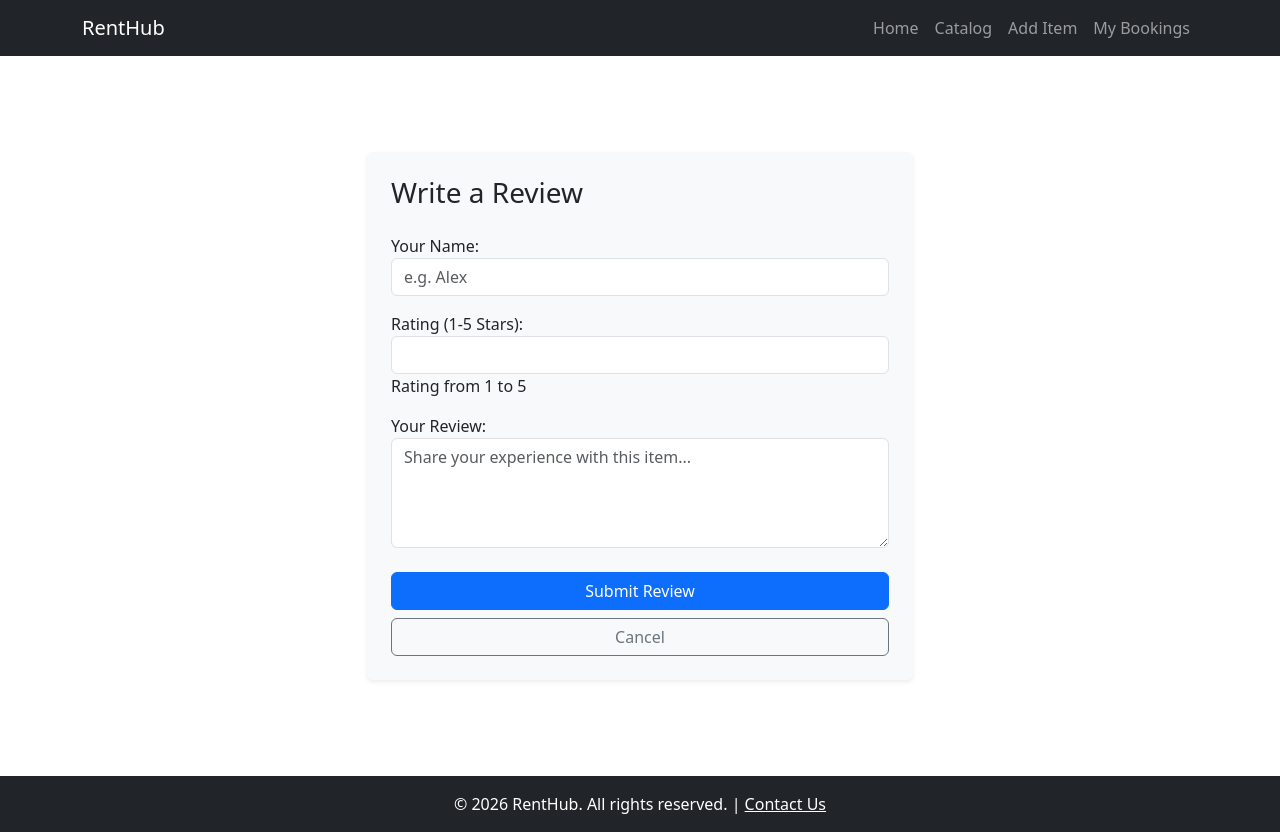
After one commit to vivitoa/renthub-django, a Django app: page /catalog/1/review/add/ in a window 1280 px wide. The commit adds this page. Run offline with Django 5.2, Linux system fonts and the light colour scheme.

Commit message:
Add new model Review

```diff
--- a/catalog/forms.py
+++ b/catalog/forms.py
@@ -1,5 +1,5 @@
 from django import forms
-from .models import Item
+from .models import Item, Review
 
 
 class ItemForm(forms.ModelForm):
@@ -19,3 +19,29 @@ class ItemForm(forms.ModelForm):
                 attrs={'placeholder': 'Describe the item condition and features...', 'rows': 4}),
             'image_url': forms.URLInput(attrs={'placeholder': 'https://...'}),
         }
+
+class ReviewCreateForm(forms.ModelForm):
+    class Meta:
+        model = Review
+        fields = ['reviewer_name', 'rating', 'comment']
+        labels = {
+            'reviewer_name': 'Your Name',
+            'rating': 'Rating (1-5 Stars)',
+            'comment': 'Your Review',
+        }
+        widgets = {
+            'reviewer_name': forms.TextInput(attrs={
+                'placeholder': 'e.g. Alex',
+                'class': 'form-control'
+            }),
+            'rating': forms.NumberInput(attrs={
+                'min': 1,
+                'max': 5,
+                'class': 'form-control'
+            }),
+            'comment': forms.Textarea(attrs={
+                'placeholder': 'Share your experience with this item...',
+                'rows': 4,
+                'class': 'form-control'
+            }),
+        }
--- a/catalog/models.py
+++ b/catalog/models.py
@@ -1,5 +1,5 @@
 from django.db import models
-from django.core.validators import MinLengthValidator, MinValueValidator
+from django.core.validators import MinLengthValidator, MinValueValidator, MaxValueValidator
 from common.models import TimestampedModel
 
 # Create your models here.
@@ -39,3 +39,26 @@ class Item(TimestampedModel):
 
     def __str__(self):
         return self.title
+
+class Review(TimestampedModel):
+
+    item = models.ForeignKey(
+        Item,
+        on_delete=models.CASCADE,
+        related_name='reviews'
+    )
+    reviewer_name = models.CharField(
+        max_length=100,
+        validators=[MinLengthValidator(2, "Name must be at least 2 characters.")]
+    )
+    rating = models.PositiveSmallIntegerField(
+        validators=[
+            MinValueValidator(1, "Minimum rating is 1"),
+            MaxValueValidator(5, "Maximum rating is 5")
+        ],
+        help_text="Rating from 1 to 5"
+    )
+    comment = models.TextField()
+
+    def __str__(self):
+        return f"{self.rating}/5 for {self.item.title}"
--- a/catalog/urls.py
+++ b/catalog/urls.py
@@ -11,5 +11,6 @@ urlpatterns = [
         path('', views.ItemDetailView.as_view(), name='details'),
         path('edit/', views.ItemUpdateView.as_view(), name='edit'),
         path('delete/', views.ItemDeleteView.as_view(), name='delete'),
+        path('review/add/', views.ReviewCreateView.as_view(), name='add_review')
     ])),
 ]
--- a/catalog/views.py
+++ b/catalog/views.py
@@ -1,9 +1,11 @@
-from django.shortcuts import render
-from django.urls import reverse_lazy
+from django.shortcuts import get_object_or_404
+from django.urls import reverse_lazy, reverse
 from django.views.generic import ListView, DetailView, CreateView, UpdateView, DeleteView
 from django.db.models import Q
-from .models import Item
-from .forms import ItemForm
+from .models import Item, Review
+from .forms import ItemForm, ReviewCreateForm
+
+
 # Create your views here.
 
 
@@ -45,3 +47,17 @@ class ItemDeleteView(DeleteView):
     model = Item
     template_name = 'catalog/item_confirm_delete.html'
     success_url = reverse_lazy('catalog:list')
+
+class ReviewCreateView(CreateView):
+    model = Review
+    form_class = ReviewCreateForm
+    template_name = 'catalog/review_form.html'
+
+    def form_valid(self, form):
+        item = get_object_or_404(Item, pk=self.kwargs['pk'])
+        form.instance.item = item
+
+        return super().form_valid(form)
+
+    def get_success_url(self):
+        return reverse('catalog:details', kwargs={'pk': self.kwargs['pk']})
--- /dev/null
+++ b/templates/catalog/review_form.html
@@ -0,0 +1,23 @@
+{% extends 'base.html' %}
+
+{% block content %}
+<div class="row justify-content-center my-5">
+    <div class="col-md-6">
+        <div class="card shadow-sm border-0 bg-light">
+            <div class="card-body p-4">
+                <h3 class="card-title mb-4">Write a Review</h3>
+
+                <form method="POST">
+                    {% csrf_token %}
+                    {{ form.as_p }}
+
+                    <div class="d-grid gap-2 mt-4">
+                        <button type="submit" class="btn btn-primary">Submit Review</button>
+                        <a href="{% url 'catalog:details' view.kwargs.pk %}" class="btn btn-outline-secondary">Cancel</a>
+                    </div>
+                </form>
+            </div>
+        </div>
+    </div>
+</div>
+{% endblock %}
```
Also changed, not shown: catalog/admin.py (+9 -1 lines), catalog/management/commands/seed.py (+24 -4 lines), templates/catalog/item_detail.html (+34 -0 lines), catalog/migrations/0002_review.py (added).
